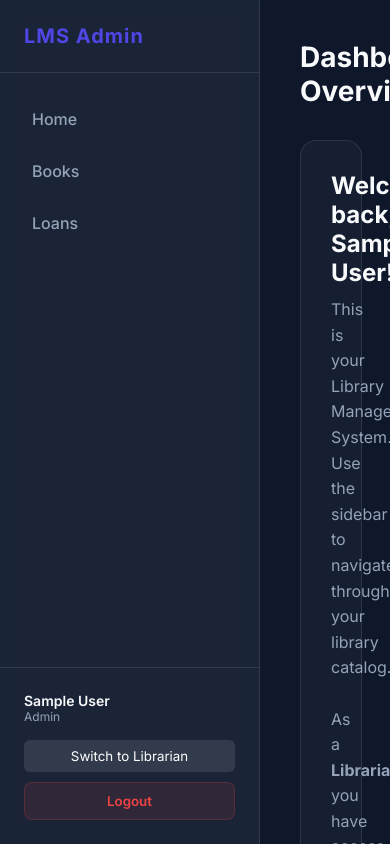
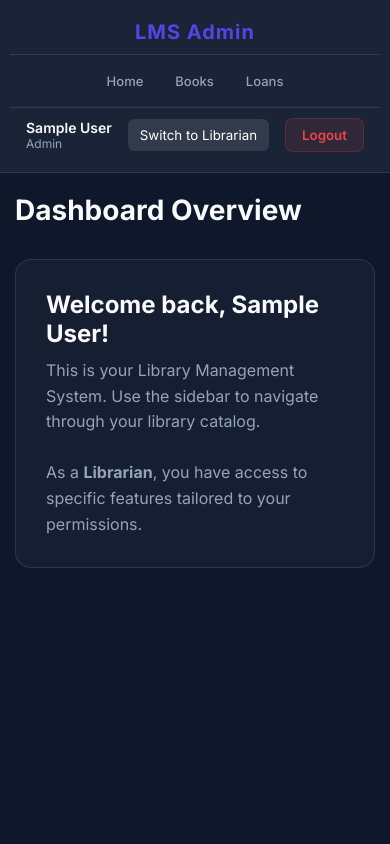
Before and after one commit to Vignesh-R30/LMS, a React app in the folder frontend/: page /dashboard in a window 390 px wide. Built offline with nearby package versions, Linux system fonts and the light colour scheme; sample sign-in values are in the browser's storage; the HTML template or start-up script is replaced by a standard one.

Commit message:
Added massive mobile responsiveness styling for small devices

```diff
--- a/frontend/src/pages/Books.css
+++ b/frontend/src/pages/Books.css
@@ -107,7 +107,7 @@
   background: rgba(30, 41, 59, 0.4);
   border: 1px solid var(--border-color);
   border-radius: 12px;
-  overflow: hidden;
+  overflow-x: auto; /* Allows horizontal scroll on mobile */
 }
 
 .data-table {
@@ -159,3 +159,25 @@
   color: var(--text-muted);
   padding: 40px !important;
 }
+
+/* --- MOBILE RESPONSIVENESS --- */
+@media (max-width: 768px) {
+  .page-header {
+    flex-direction: column;
+    align-items: flex-start;
+    gap: 15px;
+  }
+
+  .primary-button, .secondary-button, .delete-button {
+    width: 100%;
+    text-align: center;
+  }
+
+  .search-bar form {
+    flex-direction: column;
+  }
+
+  .form-card {
+    padding: 15px;
+  }
+}
--- a/frontend/src/pages/Dashboard.css
+++ b/frontend/src/pages/Dashboard.css
@@ -104,3 +104,64 @@
   font-size: 28px;
   font-weight: 700;
 }
+
+/* --- MOBILE RESPONSIVENESS --- */
+@media (max-width: 768px) {
+  .dashboard-layout {
+    flex-direction: column;
+    height: 100vh; /* Stay full viewport height, let main scroll */
+  }
+
+  .sidebar {
+    width: 100%;
+    border-right: none;
+    border-bottom: 1px solid var(--border-color);
+    padding: 10px;
+  }
+
+  .sidebar-header {
+    padding: 10px 16px;
+    text-align: center;
+  }
+
+  .sidebar-nav {
+    flex-direction: row;
+    flex-wrap: wrap;
+    justify-content: center;
+    gap: 8px;
+    padding: 10px;
+  }
+
+  .nav-link {
+    padding: 8px 12px;
+    font-size: 13px;
+    white-space: nowrap;
+  }
+
+  .sidebar-footer {
+    padding: 10px 16px;
+    display: flex;
+    justify-content: space-between;
+    align-items: center;
+    gap: 10px;
+  }
+
+  .user-info {
+    margin-bottom: 0;
+  }
+
+  .switch-role-button {
+    margin-bottom: 0 !important;
+    width: auto !important;
+    padding: 8px 12px !important;
+  }
+
+  .logout-button {
+    width: auto;
+    padding: 8px 16px;
+  }
+
+  .main-content {
+    padding: 20px 15px;
+  }
+}
```
